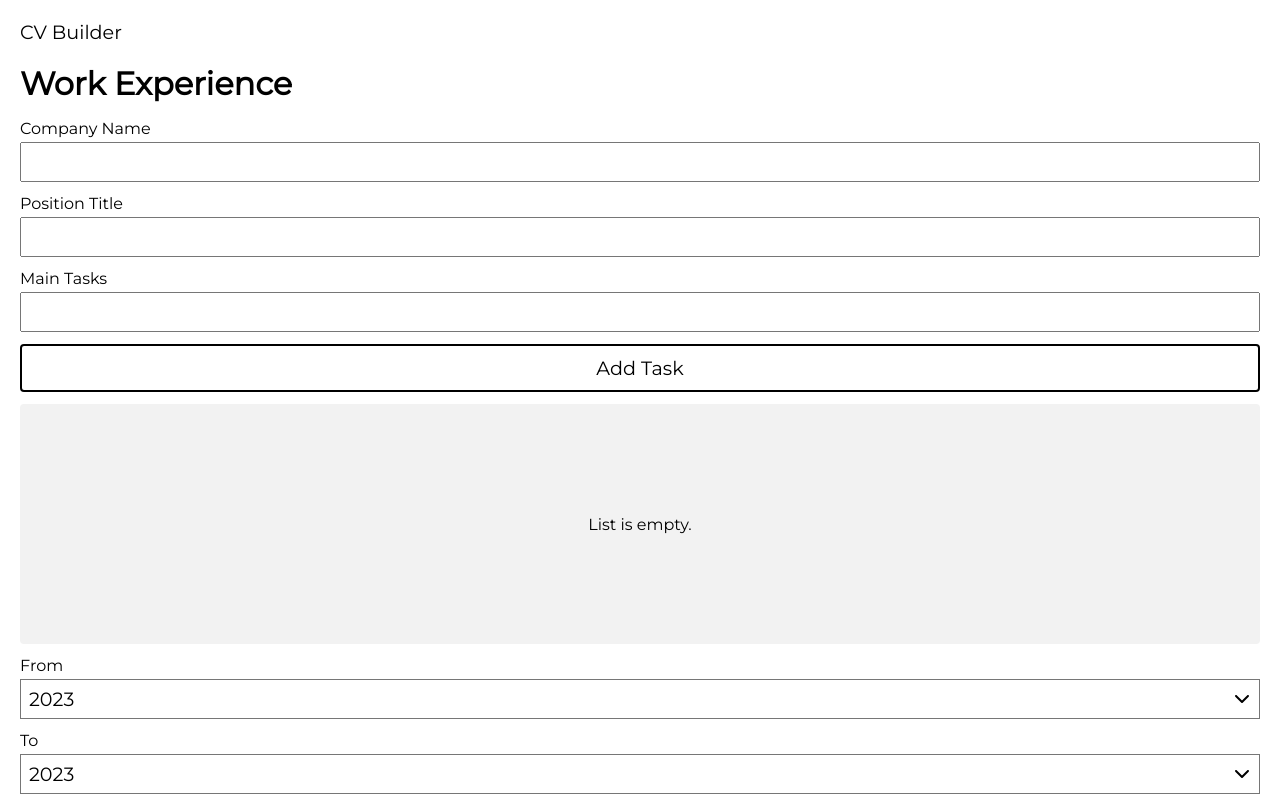
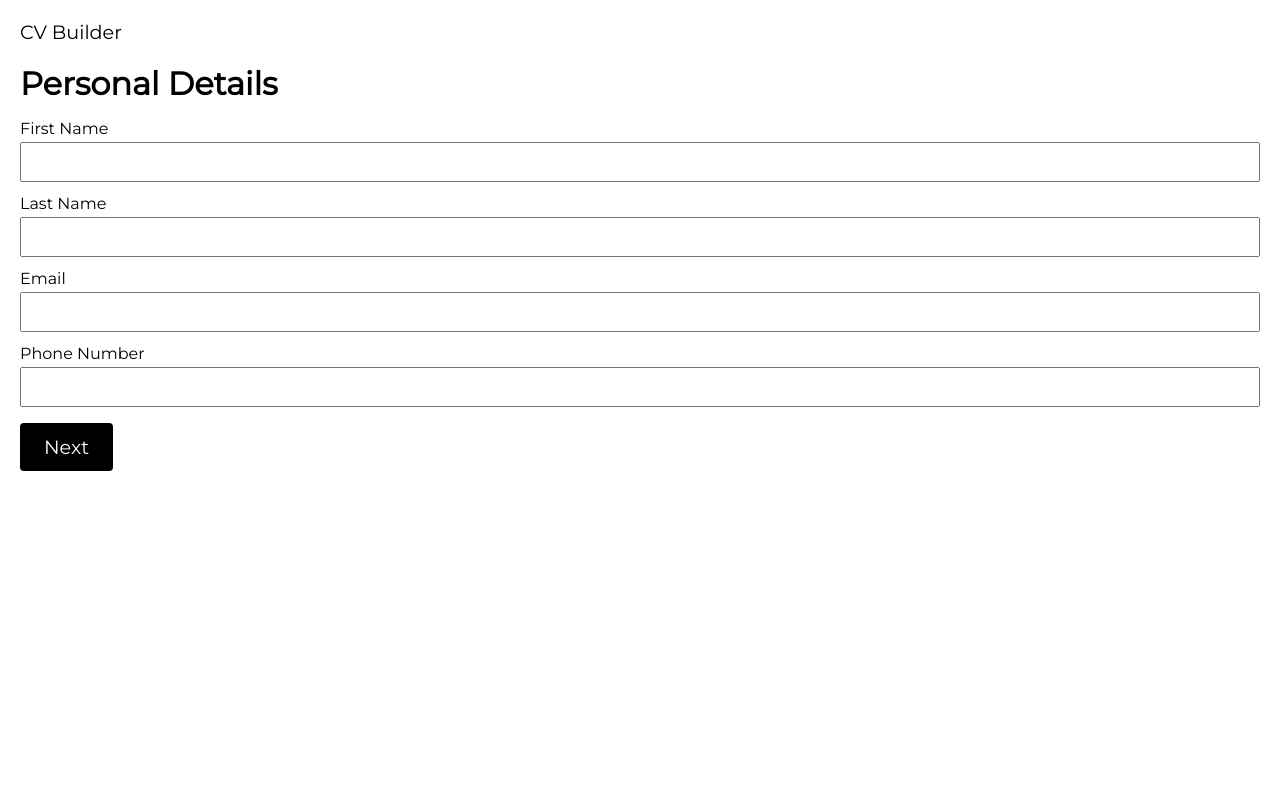
Before and after one commit to Zekumoru/top-cv-application, a React (Create React App) app: page / in a window 1280 px wide. Shown: the top 800 px of the page. Built offline with nearby package versions, Linux system fonts and the light colour scheme.

Commit message:
Implement navigation through pages

```diff
--- a/src/App.js
+++ b/src/App.js
@@ -72,10 +72,42 @@ const pages = [
 ];
 
 class App extends React.Component {
-  currentPageIndex = 2;
+  constructor(props) {
+    super(props);
+    this.state = {
+      currentPageIndex: 0,
+    };
+  }
+
+  previousPage = (e) => {
+    this.setState((state) => {
+      const pageIndex = state.currentPageIndex - 1;
+      if (pageIndex < 0) return;
+
+      return {
+        currentPageIndex: pageIndex,
+      };
+    });
+
+    e.preventDefault();
+  };
+
+  nextPage = (e) => {
+    this.setState((state) => {
+      const pageIndex = state.currentPageIndex + 1;
+      if (pageIndex >= pages.length) return;
+
+      return {
+        currentPageIndex: pageIndex,
+      };
+    });
+
+    e.preventDefault();
+  };
 
   render() {
-    const { title, content } = pages[this.currentPageIndex];
+    const { currentPageIndex } = this.state;
+    const { title, content } = pages[currentPageIndex];
 
     return (
       <div className="App">
@@ -83,8 +115,10 @@ class App extends React.Component {
         <Form
           title={title}
           content={content}
-          pageIndex={this.currentPageIndex}
-          lastPage={this.currentPageIndex === pages.length - 1}
+          pageIndex={currentPageIndex}
+          lastPage={currentPageIndex === pages.length - 1}
+          onPreviousPage={this.previousPage}
+          onNextPage={this.nextPage}
         />
       </div>
     );
--- a/src/components/Form.js
+++ b/src/components/Form.js
@@ -3,11 +3,16 @@ import '../styles/Form.scss';
 
 class Form extends React.Component {
   render() {
-    const { title, content, pageIndex, lastPage } = this.props;
+    const { title, content, pageIndex, lastPage, onPreviousPage, onNextPage } =
+      this.props;
 
     let prevBtn = null;
     if (pageIndex > 0) {
-      prevBtn = <button className="prev-btn">Prev</button>;
+      prevBtn = (
+        <button className="prev-btn" onClick={onPreviousPage}>
+          Prev
+        </button>
+      );
     }
 
     return (
@@ -16,7 +21,9 @@ class Form extends React.Component {
         {content}
         <div className="buttons">
           {prevBtn}
-          <button className="primary">{lastPage ? 'Finish' : 'Next'}</button>
+          <button className="primary" onClick={onNextPage}>
+            {lastPage ? 'Finish' : 'Next'}
+          </button>
         </div>
       </form>
     );
```
